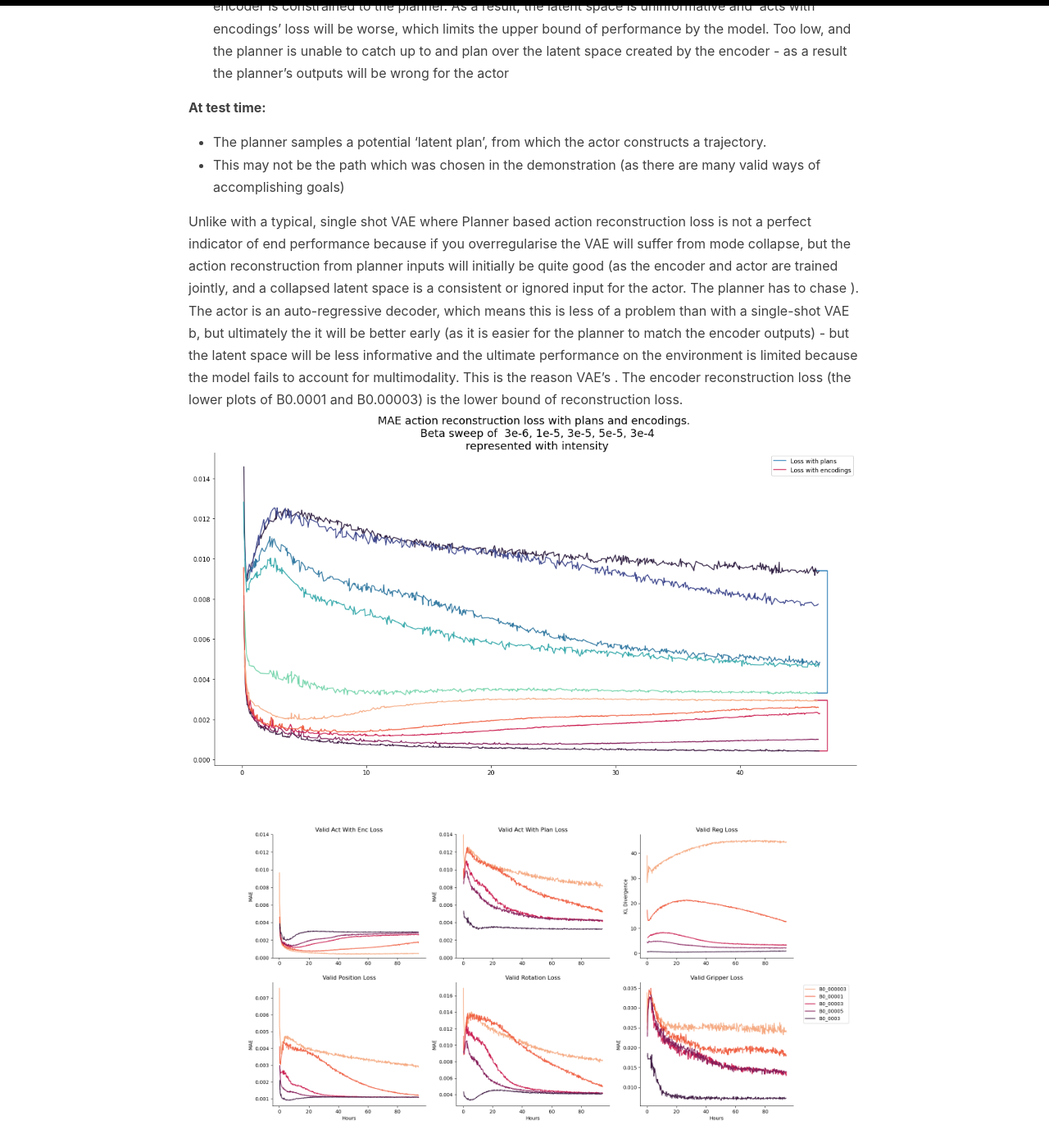
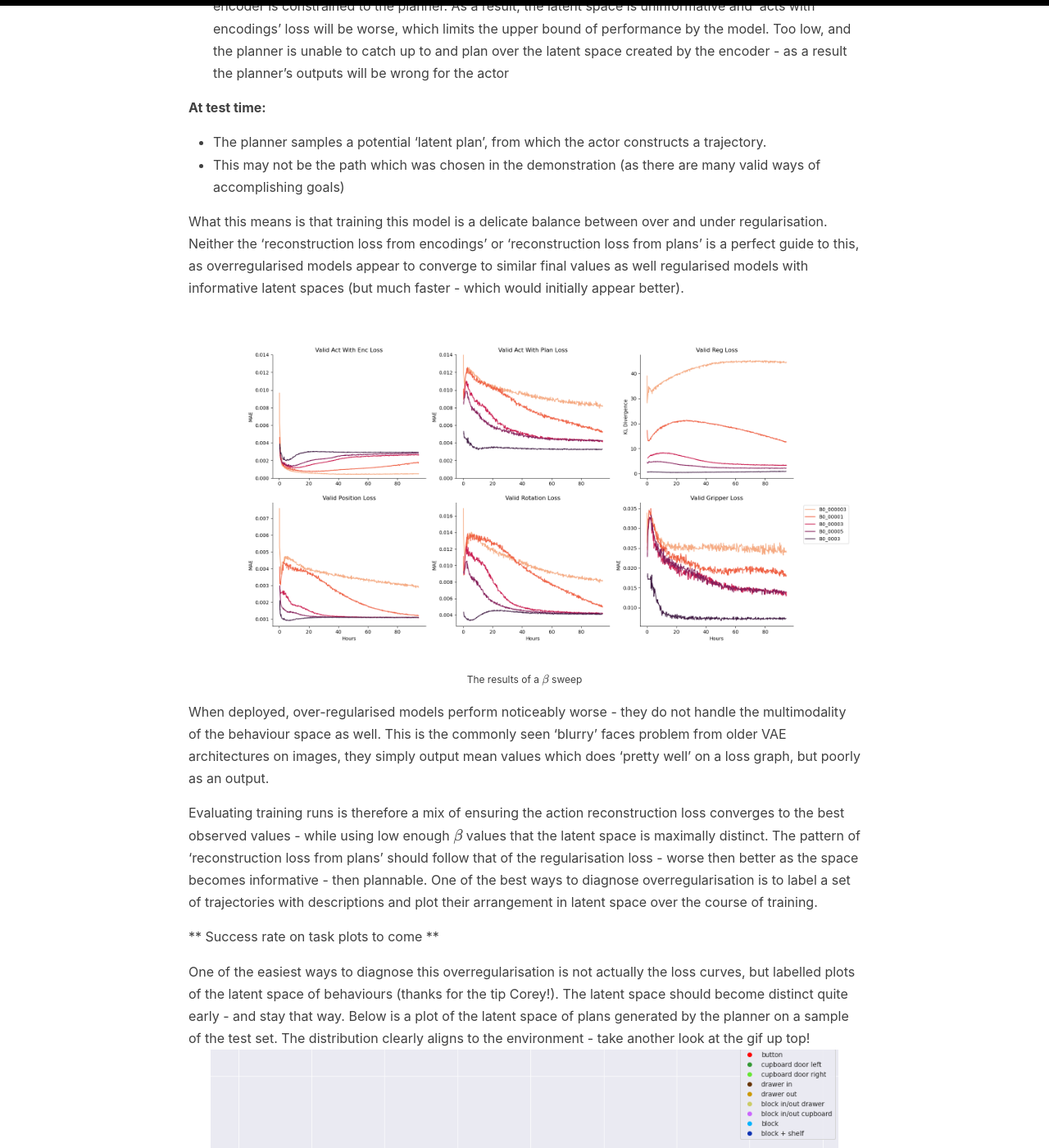
Before and after one commit to sholtodouglas/sholtodouglas.github.io, a Jekyll site: the page built from _posts/2021-01-29-Learning from Play.md, in a window 1280 px wide and 1400 px high, scrolled down 3627 px. Shown: the whole window at 82% size. Built offline with Jekyll 4.4.1, drawn with Linux system fonts in a browser that asks for light colours; formulas are drawn with MathJax 3; some of the changed text lies outside the part shown.

Commit message:
Update 2021-01-29-Learning from Play.md

```diff
--- a/_posts/2021-01-29-Learning from Play.md
+++ b/_posts/2021-01-29-Learning from Play.md
@@ -65,12 +65,16 @@ Recall that there are two potential latent vector inputs to the actor.
 - The planner samples a potential 'latent plan', from which the actor constructs a trajectory.
 - This may not be the path which was chosen in the demonstration (as there are many valid ways of accomplishing goals)
 
-Unlike with a typical, single shot VAE where
-Planner based action reconstruction loss is not a perfect indicator of end performance because if you overregularise the VAE will suffer from mode collapse, but the action reconstruction from planner inputs will initially be quite good (as the encoder and actor are trained jointly, and a collapsed latent space is a consistent or ignored input for the actor. The planner has to chase ). The actor is an auto-regressive decoder, which means this is less of a problem than with a single-shot VAE b, but ultimately the it will be better early (as it is easier for the planner to match the encoder outputs) - but the latent space will be less informative and the ultimate performance on the environment is limited because the model fails to account for multimodality. This is the reason VAE's . The encoder reconstruction loss (the lower plots of B0.0001 and B0.00003) is the lower bound of reconstruction loss.
-![alt-text-1](https://sholtodouglas.github.io/images/play/sweep.png "Regularisation Demonstration")
+What this means is that training this model is a delicate balance between over and under regularisation. Neither the 'reconstruction loss from encodings' or 'reconstruction loss from plans' is a perfect guide to this, as overregularised models appear to converge to similar final values as well regularised models with informative latent spaces (but much faster - which would initially appear better).
 
-![alt-text-1](https://sholtodouglas.github.io/images/play/all_plots.png "Regularisation Demonstration")
-As you can see, with a beta value which is too high the planner and encoder latent spaces begin converging too early, and will ultimately converge to a higher loss than that of a lower beta value - even though the planner action reconstruction loss is initially lower. Furthermore, goal-conditioned behavioural cloning (GCBC) - without any latent space to model the different ways of going from A-B has a great reconstruction loss! Despite this, it performs much worse on the actual environment. We believe this is because its possible to get to great reconstruction loss by outputting the mean of behaviour (in the same way that VAEs used to output blurry pictures), but to output one of the specific ways runs the risk of being very wrong (on the specific training example shown). As far as ultimate performance goes though - it doesn't really matter if the planner picks the wrong plan to follow (and thus has a commensurately higher loss), so long as all plans which it can pick from are effective (demonstrated by near perfect encoder reconstruction, with a reasonably and well aligned planner latent space).
+{% include image.html url="/images/play/all_plots.png" description="The results of a $ \beta $ sweep" %}
+
+When deployed, over-regularised models perform noticeably worse - they do not handle the multimodality of the behaviour space as well. This is the commonly seen 'blurry' faces problem from older VAE architectures on images, they simply output mean values which does 'pretty well' on a loss graph, but poorly as an output.
+
+Evaluating training runs is therefore a mix of ensuring the action reconstruction loss converges to the best observed values - while using low enough $ \beta $ values that the latent space is maximally distinct. The pattern of 'reconstruction loss from plans' should follow that of the regularisation loss - worse then better as the space becomes informative - then plannable. One of the best ways to diagnose overregularisation is to label a set of trajectories with descriptions and plot their arrangement in latent space over the course of training.
+
+** Success rate on task plots to come **
+
 
 One of the easiest ways to diagnose this overregularisation is not actually the loss curves, but labelled plots of the latent space of behaviours (thanks for the tip Corey!). The latent space should become distinct quite early - and stay that way. Below is a plot of the latent space of plans generated by the planner on a sample of the test set. The distribution clearly aligns to the environment - take another look at the gif up top!
 ![alt-text-1](https://sholtodouglas.github.io/images/play/behaviour_space.png "Quelle separation")
```
